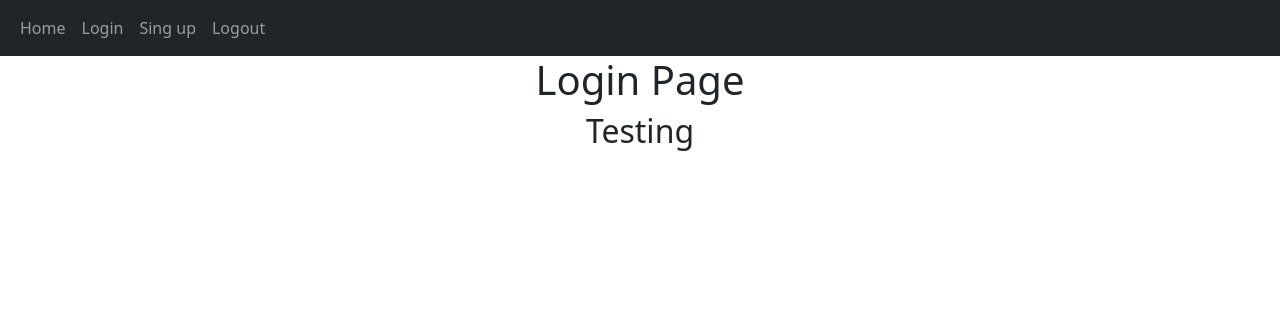
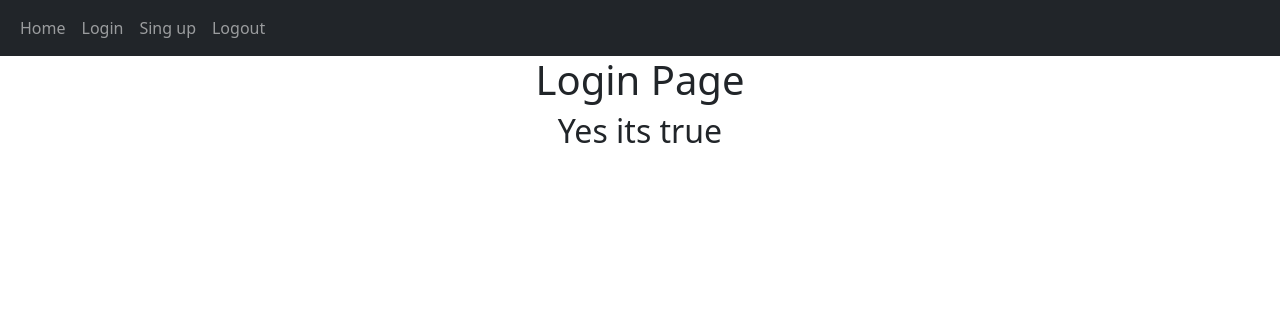
Before and after one commit to JoaoZati/flask-notes, a Flask app: page /login in a window 1280 px wide. Shown: the top 316 px of the page. Run offline with Flask 2, Linux system fonts and the light colour scheme.

Commit message:
Add statements with jinja - add statements in html with render template variable

```diff
--- a/website/auth.py
+++ b/website/auth.py
@@ -5,7 +5,7 @@ auth = Blueprint('auth', __name__, )
 
 @auth.route('/login')
 def login():
-    return render_template('login.html', text='Testing')
+    return render_template('login.html', boolean=True)
 
 
 @auth.route('/logout')
--- a/website/templates/login.html
+++ b/website/templates/login.html
@@ -2,5 +2,11 @@
 {% block title %}Login Page{% endblock %}
 {% block content %}
 <center><h1>Login Page</h1></center>
-<center><h2>{{ text }}</h2>
+<center><h2>
+    {% if boolean == True %}
+    Yes its true
+    {% else %}
+    It isint
+    {% endif %}
+</h2>
 {% endblock %}
```
